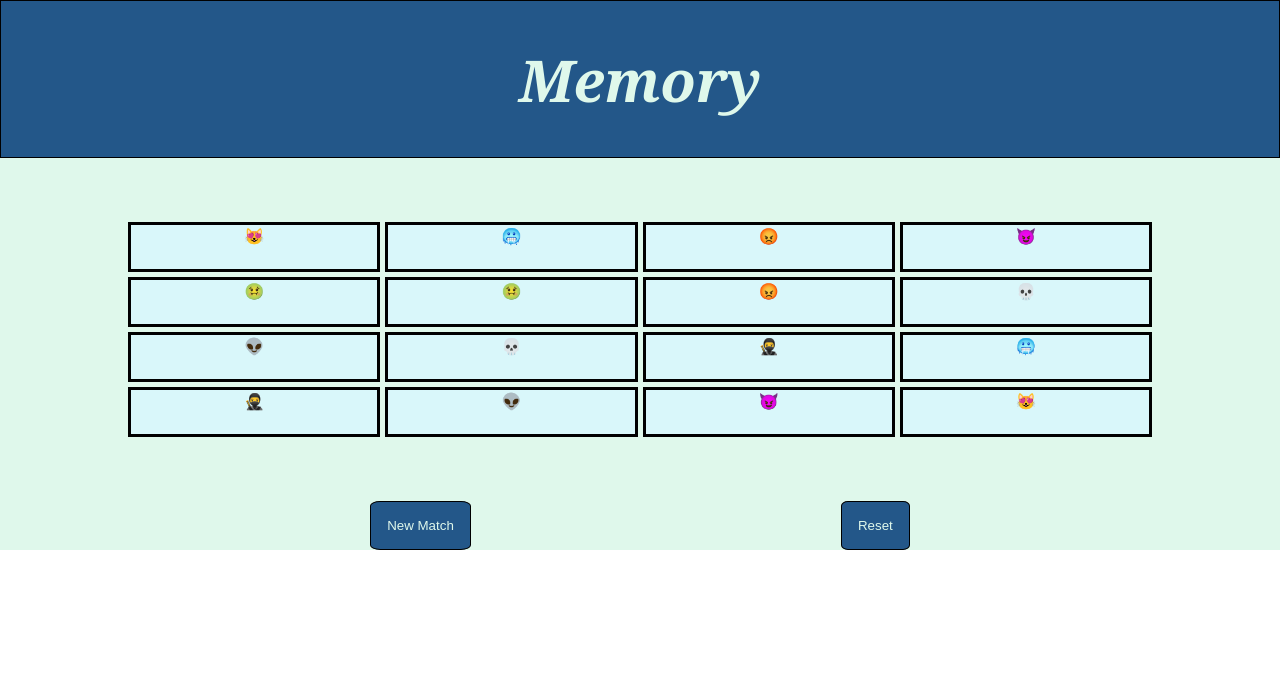
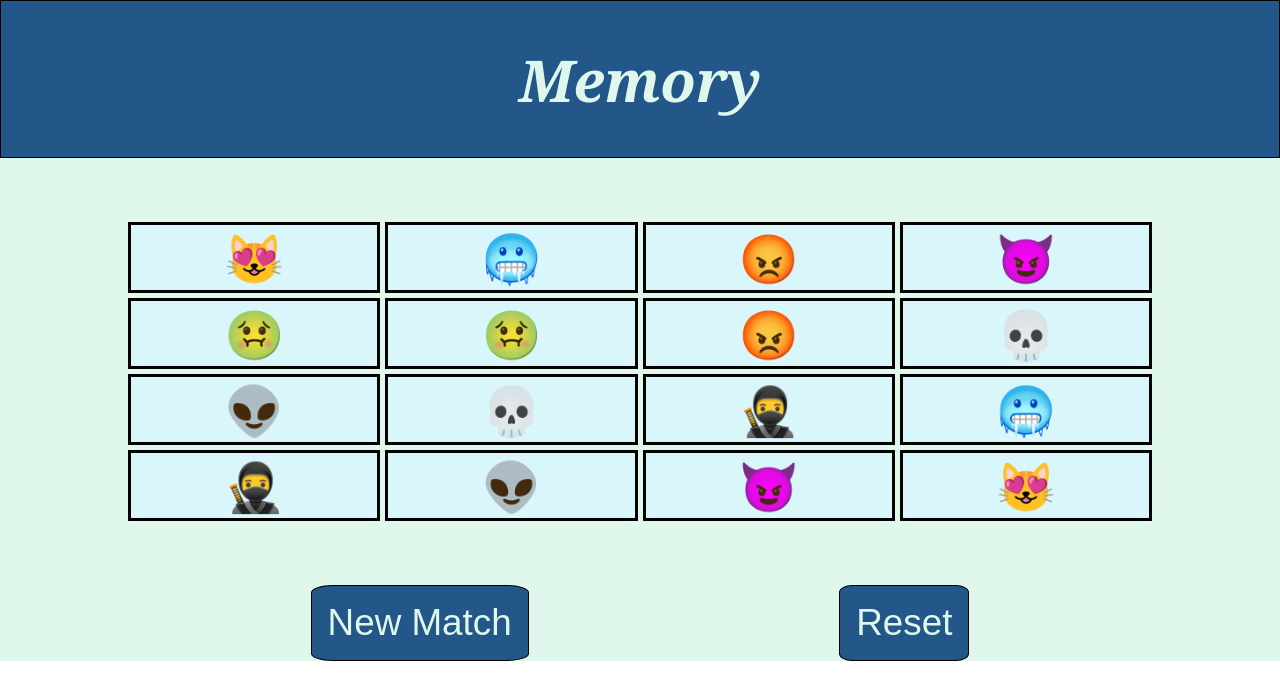
Before and after one commit to indiano881/memory, a plain HTML site: page index.html in a window 1280 px wide. Drawn offline with Linux system fonts and the light colour scheme.

Commit message:
emoji size and text size fixed

```diff
--- a/style.css
+++ b/style.css
@@ -60,7 +60,7 @@ section {
     background-color: var(--terziary-color);
     align-items: center;
     justify-content: center;
-    font-size: calc(1.5rem+1vw);
+    font-size: calc(2.2rem + 1vw);
 }
 
 .buttons {
@@ -75,6 +75,7 @@ section {
     border: var(--standard-border);
     border-radius: 10%;
     cursor: pointer;
+    font-size: calc(1.5rem + 1vw);
     padding: 16px;
     background-color: var(--primary-color);
     color: var(--secondary-color);
```
